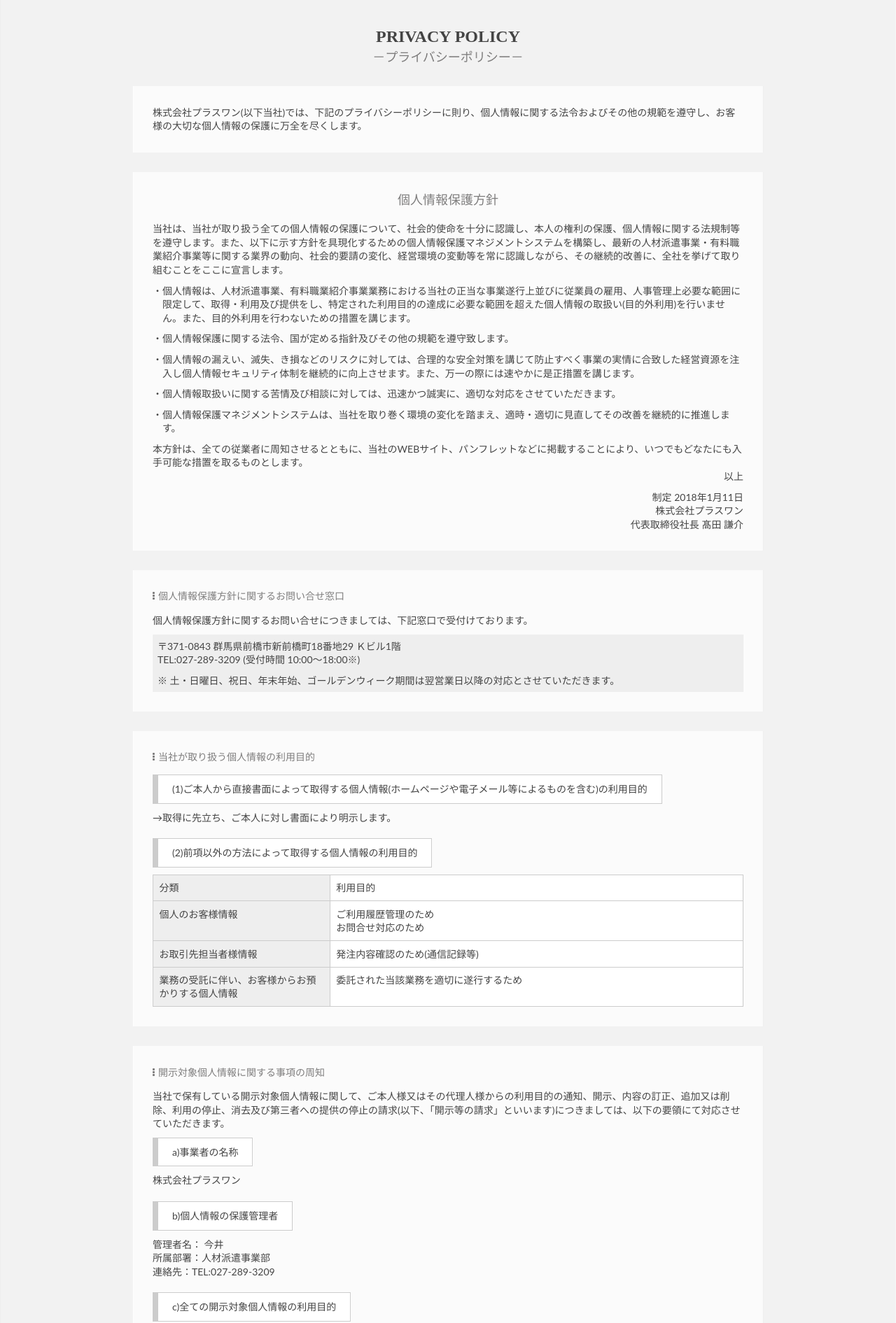
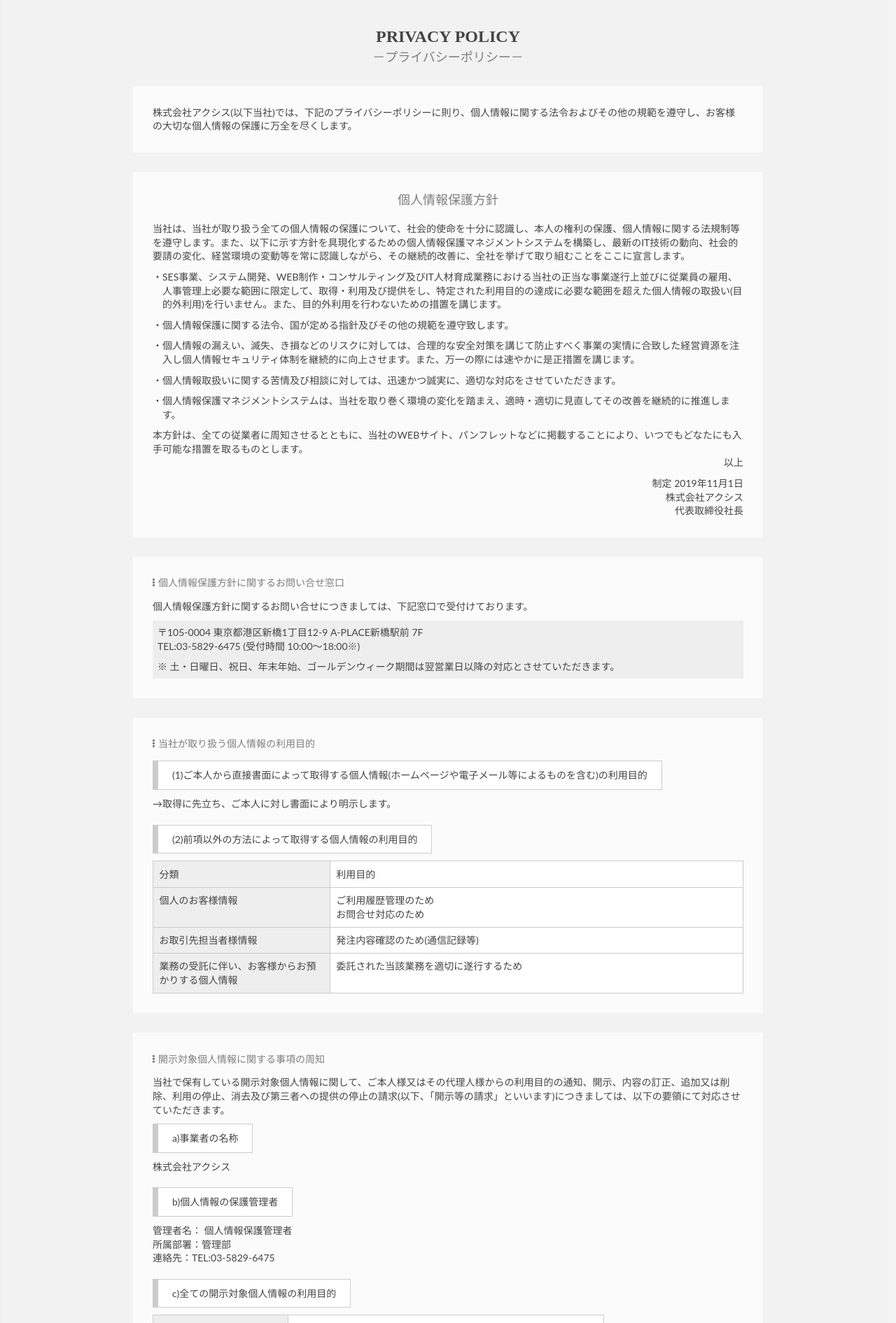
Before and after one commit to axcis/axcis, a PHP site: page /privacy.php in a window 1280 px wide. Shown: the top 1891 px of the page at 70% size. Run offline with PHP 8.4, Linux system fonts and the light colour scheme; some web fonts are replaced.

Commit message:
プライバシーポリシー・住所等追加

```diff
--- a/privacy.php
+++ b/privacy.php
@@ -15,13 +15,13 @@
 <body id="privacy-page">
 	<h1 class="ja"><span>PRIVACY POLICY</span><br>－プライバシーポリシー－</h1>
 	<div class="privacy">
-	<p>株式会社プラスワン(以下当社)では、下記のプライバシーポリシーに則り、個人情報に関する法令およびその他の規範を遵守し、お客様の大切な個人情報の保護に万全を尽くします。</p>
+	<p>株式会社アクシス(以下当社)では、下記のプライバシーポリシーに則り、個人情報に関する法令およびその他の規範を遵守し、お客様の大切な個人情報の保護に万全を尽くします。</p>
 	</div>
 	<div class="privacy">
 	<h2 class="ja">個人情報保護方針</h2>
-	<p class="mb10">当社は、当社が取り扱う全ての個人情報の保護について、社会的使命を十分に認識し、本人の権利の保護、個人情報に関する法規制等を遵守します。また、以下に示す方針を具現化するための個人情報保護マネジメントシステムを構築し、最新の人材派遣事業・有料職業紹介事業等に関する業界の動向、社会的要請の変化、経営環境の変動等を常に認識しながら、その継続的改善に、全社を挙げて取り組むことをここに宣言します。</p>
+	<p class="mb10">当社は、当社が取り扱う全ての個人情報の保護について、社会的使命を十分に認識し、本人の権利の保護、個人情報に関する法規制等を遵守します。また、以下に示す方針を具現化するための個人情報保護マネジメントシステムを構築し、最新のIT技術の動向、社会的要請の変化、経営環境の変動等を常に認識しながら、その継続的改善に、全社を挙げて取り組むことをここに宣言します。</p>
 		<ul class="policy-list">
-		<li>個人情報は、人材派遣事業、有料職業紹介事業業務における当社の正当な事業遂行上並びに従業員の雇用、人事管理上必要な範囲に限定して、取得・利用及び提供をし、特定された利用目的の達成に必要な範囲を超えた個人情報の取扱い(目的外利用)を行いません。また、目的外利用を行わないための措置を講じます。</li>
+		<li>SES事業、システム開発、WEB制作・コンサルティング及びIT人材育成業務における当社の正当な事業遂行上並びに従業員の雇用、人事管理上必要な範囲に限定して、取得・利用及び提供をし、特定された利用目的の達成に必要な範囲を超えた個人情報の取扱い(目的外利用)を行いません。また、目的外利用を行わないための措置を講じます。</li>
 		<li>個人情報保護に関する法令、国が定める指針及びその他の規範を遵守致します。</li>
 		<li>個人情報の漏えい、滅失、き損などのリスクに対しては、合理的な安全対策を講じて防止すべく事業の実情に合致した経営資源を注入し個人情報セキュリティ体制を継続的に向上させます。また、万一の際には速やかに是正措置を講じます。</li>
 		<li>個人情報取扱いに関する苦情及び相談に対しては、迅速かつ誠実に、適切な対応をさせていただきます。</li>
@@ -30,9 +30,9 @@
 	<p>本方針は、全ての従業者に周知させるとともに、当社のWEBサイト、パンフレットなどに掲載することにより、いつでもどなたにも入手可能な措置を取るものとします。</p>
 	<div class="privacy-mark-p">
 	<p class="right-text endp">以上</p>
-	<p class="right-text">制定 2018年1月11日<br>
-	株式会社プラスワン<br>
-	代表取締役社長 髙田 謙介
+	<p class="right-text">制定 2019年11月1日<br>
+	株式会社アクシス<br>
+	代表取締役社長
 	</p>
 	</div>
 	</div>
@@ -40,8 +40,8 @@
 	<h3 class="ja"><i class="fa fa-ellipsis-v" aria-hidden="true"></i>個人情報保護方針に関するお問い合せ窓口</h3>
 	<p class="mb10">個人情報保護方針に関するお問い合せにつきましては、下記窓口で受付けております。</p>
 	<div class="privacy-contact">
-	<p class="mb10">〒371-0843 群馬県前橋市新前橋町18番地29 Ｋビル1階<br>
-	TEL:027-289-3209 (受付時間 10:00～18:00※)</p>
+	<p class="mb10">〒105-0004 東京都港区新橋1丁目12-9 A-PLACE新橋駅前 7F<br>
+	TEL:03-5829-6475 (受付時間 10:00～18:00※)</p>
 	<p>※ 土・日曜日、祝日、年末年始、ゴールデンウィーク期間は翌営業日以降の対応とさせていただきます。</p>
 	</div>
 	</div>
@@ -85,11 +85,11 @@
 	<p class="mb10">当社で保有している開示対象個人情報に関して、ご本人様又はその代理人様からの利用目的の通知、開示、内容の訂正、追加又は削除、利用の停止、消去及び第三者への提供の停止の請求(以下、「開示等の請求」といいます)につきましては、以下の要領にて対応させていただきます。</p>
 	<dl>
 		<dt>a)事業者の名称</dt>
-		<dd>株式会社プラスワン</dd>
+		<dd>株式会社アクシス</dd>
 		<dt>b)個人情報の保護管理者</dt>
-		<dd>管理者名： 今井<br>
-		所属部署：人材派遣事業部<br>
-		連絡先：TEL:027-289-3209
+		<dd>管理者名： 個人情報保護管理者<br>
+		所属部署：管理部<br>
+		連絡先：TEL:03-5829-6475
 		</dd>
 		<dt>c)全ての開示対象個人情報の利用目的</dt>
 		<dd>
@@ -132,8 +132,8 @@
 		<dt>d)開示対象個人情報の取扱いに関する苦情の申し出先</dt>
 		<dd>
 			<div class="privacy-contact">
-			<p class="mb10">〒371-0843 群馬県前橋市新前橋町18番地29 Ｋビル1階<br>
-			TEL:027-289-3209 (受付時間 10:00～18:00※)</p>
+			<p class="mb10">〒105-0004 東京都港区新橋1丁目12-9 A-PLACE新橋駅前 7F<br>
+			TEL:03-5829-6475 (受付時間 10:00～18:00※)</p>
 			<p>※ 土・日曜日、祝日、年末年始、ゴールデンウィーク期間は翌営業日以降の対応とさせていただきます。</p>
 			</div>
 		</dd>
@@ -212,7 +212,7 @@
 	</dd>
 	</dl>
 	</div>
-	<div class="return-home"><a href="./"><img src="_images/logo.png" alt="株式会社株式会社プラスワンHOMEへ"></a></div>
+	<div class="return-home"><a href="./"><img src="_images/logo.png" alt="株式会社株式会社アクシスHOMEへ"></a></div>
 	</div>
 </body>
 </html>
```
Also changed, not shown: index.php (+10 -10 lines), send.php (+10 -11 lines), thanks.php (+8 -8 lines).
